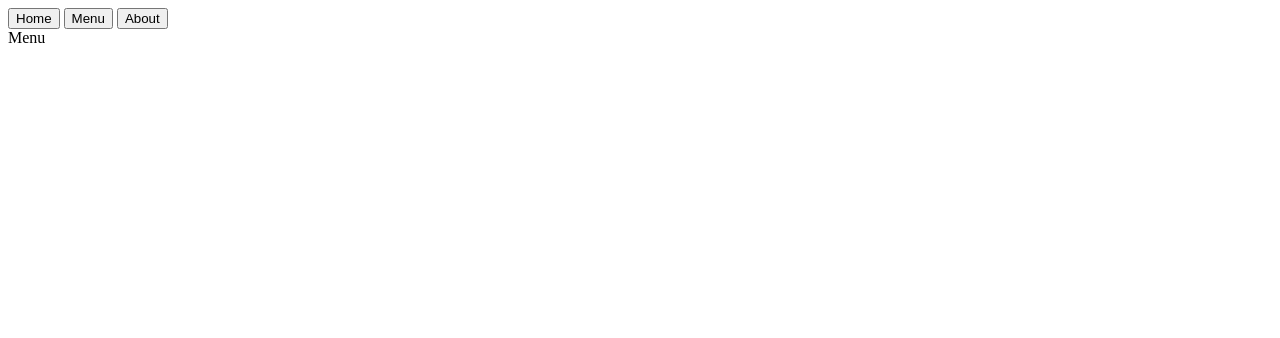
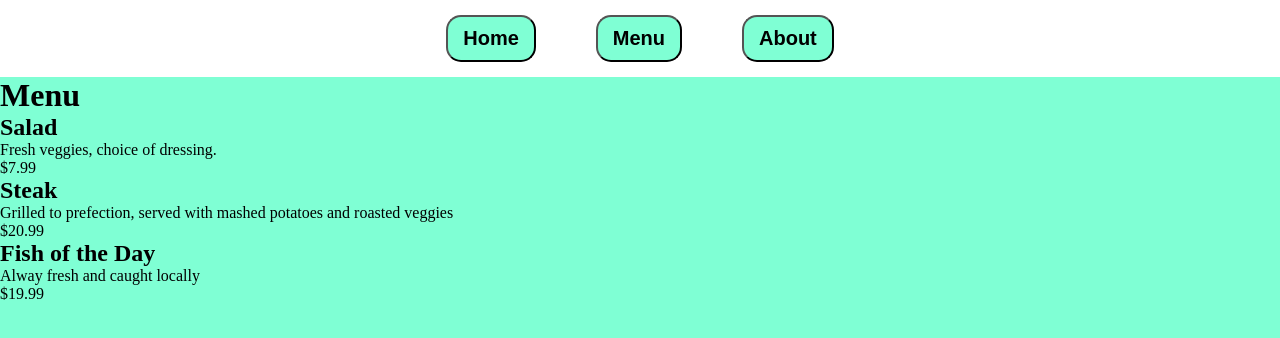
Before and after one commit to ehnhan/odin-restaurant, a website built with webpack: page src/template.html in a window 1280 px wide. Both pictures are taken after a click on the button "Menu". Built offline with nearby package versions, Linux system fonts and the light colour scheme.

Commit message:
Load menu items from json file

```diff
--- a/package.json
+++ b/package.json
@@ -21,6 +21,7 @@
     "css-loader": "^7.1.2",
     "html-loader": "^5.1.0",
     "html-webpack-plugin": "^5.6.4",
+    "json-loader": "^0.5.7",
     "style-loader": "^4.0.0",
     "webpack": "^5.102.0",
     "webpack-cli": "^6.0.1",
--- /dev/null
+++ b/src/about.js
@@ -0,0 +1,11 @@
+const createAbout = function() {
+    const about = document.createElement("div");
+    const item = document.createElement("div");
+    item.innerText = "About";
+    about.appendChild(item);
+
+    const contentArea = document.querySelector("#content");
+    contentArea.appendChild(about);
+};
+
+export { createAbout };
--- a/src/index.js
+++ b/src/index.js
@@ -1,18 +1,21 @@
 import "./styles.css";
 import { createHome } from "./home.js";
 import { createMenu } from "./menu.js";
+import { createAbout } from "./about.js";
 
-const navFunctions = {"home": createHome, "menu": createMenu};
+const navFunctions = {"home": createHome, "menu": createMenu, "about": createAbout};
 
 createHome();
 
 const nav = document.querySelector("nav");
 nav.addEventListener("click", function(e) {
-    const contentArea = document.querySelector("#content");
-    contentArea.innerHTML = "";
+    const source = e.target.dataset.name;
+    if (source != undefined) {
+        const contentArea = document.querySelector("#content");
+        contentArea.innerHTML = "";
 
-    const source = e.target.dataset.name;
-    navFunctions[source]();
+        navFunctions[source]();
+    }
 
     // createMenu();
 });
--- a/src/menu.js
+++ b/src/menu.js
@@ -1,8 +1,57 @@
+const menuJSON = require('./menu.json');
+console.log(menuJSON);
+
+class MenuItem {
+    constructor(name, description, price) {
+        this.name = name;
+        this.description = description;
+        this.price = price;
+    }
+
+    createHtml() {
+        let item = document.createElement("div");
+        let itemName = document.createElement("h2");
+        itemName.innerText = this.name;
+
+        let itemDescription = document.createElement("p");
+        itemDescription.innerText = this.description
+
+        let itemPrice = document.createElement("div");
+        itemPrice.innerText = `$${this.price}`;
+
+        item.appendChild(itemName);
+        item.appendChild(itemDescription);
+        item.appendChild(itemPrice);
+
+        return item;
+    }
+}
+
+const parseMenu = function() {
+    let items = [];
+    menuJSON["menu"].forEach((i) => {
+        console.log(i);
+        let item = new MenuItem(i["name"], i["description"], i["price"]);
+        items.push(item);
+    });
+    console.log(items);
+    return items;
+}
+
+const menuItems = parseMenu();
+
 const createMenu = function() {
     const menu = document.createElement("div");
-    const item = document.createElement("div");
-    item.innerText = "Menu";
-    menu.appendChild(item);
+    const header = document.createElement("h1");
+    header.innerText = "Menu";
+    menu.appendChild(header);
+
+    const items = document.createElement("div");
+    menuItems.forEach(item => {
+        let itemHTML = item.createHtml();
+        items.appendChild(itemHTML);
+    });
+    menu.appendChild(items);
 
     const contentArea = document.querySelector("#content");
     contentArea.appendChild(menu);
--- /dev/null
+++ b/src/menu.json
@@ -0,0 +1,19 @@
+{
+    "menu":[
+        {
+            "name":"Salad",
+            "description":"Fresh veggies, choice of dressing.",
+            "price":"7.99"
+        },
+        {
+            "name":"Steak",
+            "description":"Grilled to prefection, served with mashed potatoes and roasted veggies",
+            "price":"20.99"
+        },
+            {
+            "name":"Fish of the Day",
+            "description":"Alway fresh and caught locally",
+            "price":"19.99"
+        }
+    ]
+}
--- a/src/styles.css
+++ b/src/styles.css
@@ -0,0 +1,24 @@
+* {
+    padding: 0;
+    margin: 0;
+}
+
+body {
+    background-color:aquamarine;
+}
+
+nav {
+    background-color: white;
+    display: flex;
+    justify-content: center;
+    gap: 30px;
+}
+
+button {
+    background-color:aquamarine;
+    font-size: 20px;
+    font-weight: bold;
+    border-radius: 15px;
+    padding: 10px 15px;
+    margin: 15px;
+}
--- a/src/template.html
+++ b/src/template.html
@@ -10,7 +10,7 @@
         <nav>
             <button data-name="home">Home</button>
             <button data-name="menu">Menu</button>
-            <button>About</button>
+            <button data-name="about">About</button>
         </nav>
     </header>
     <div id="content">
```
Also changed, not shown: webpack.config.js (line endings or trailing spaces), 1 other file.
